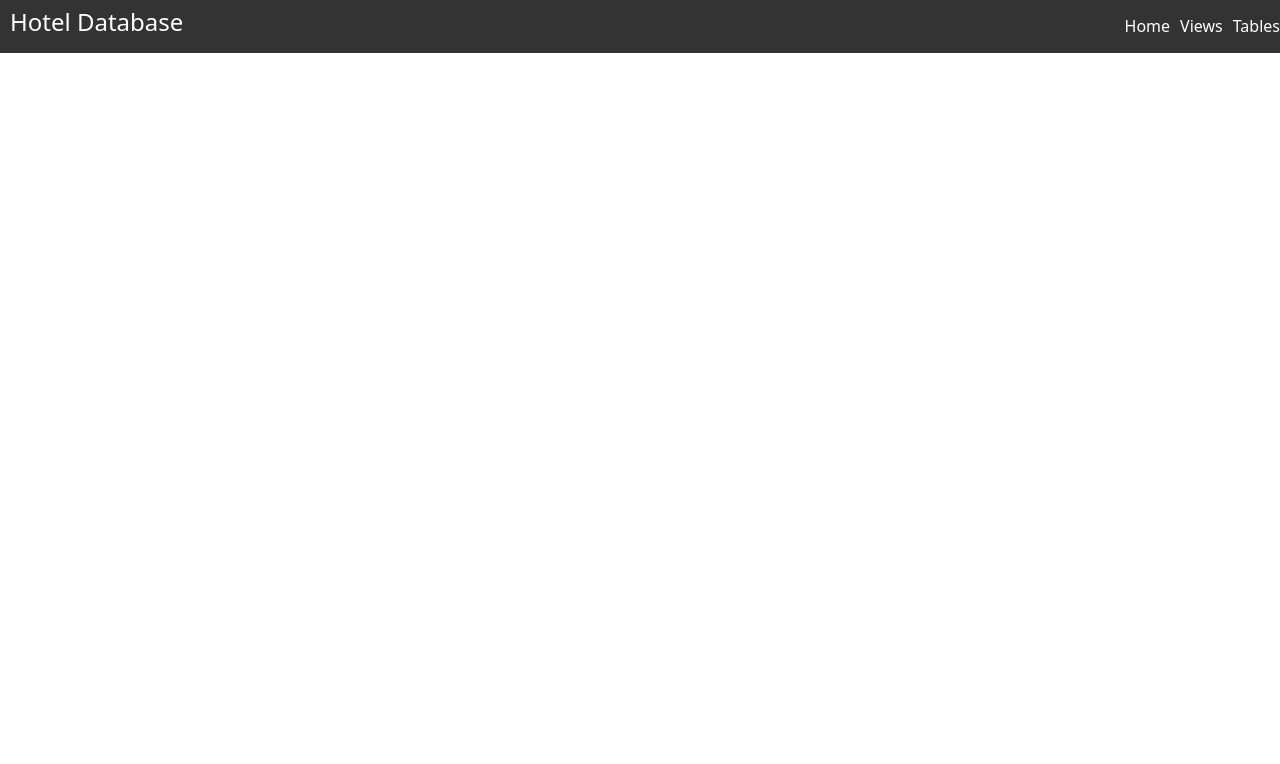
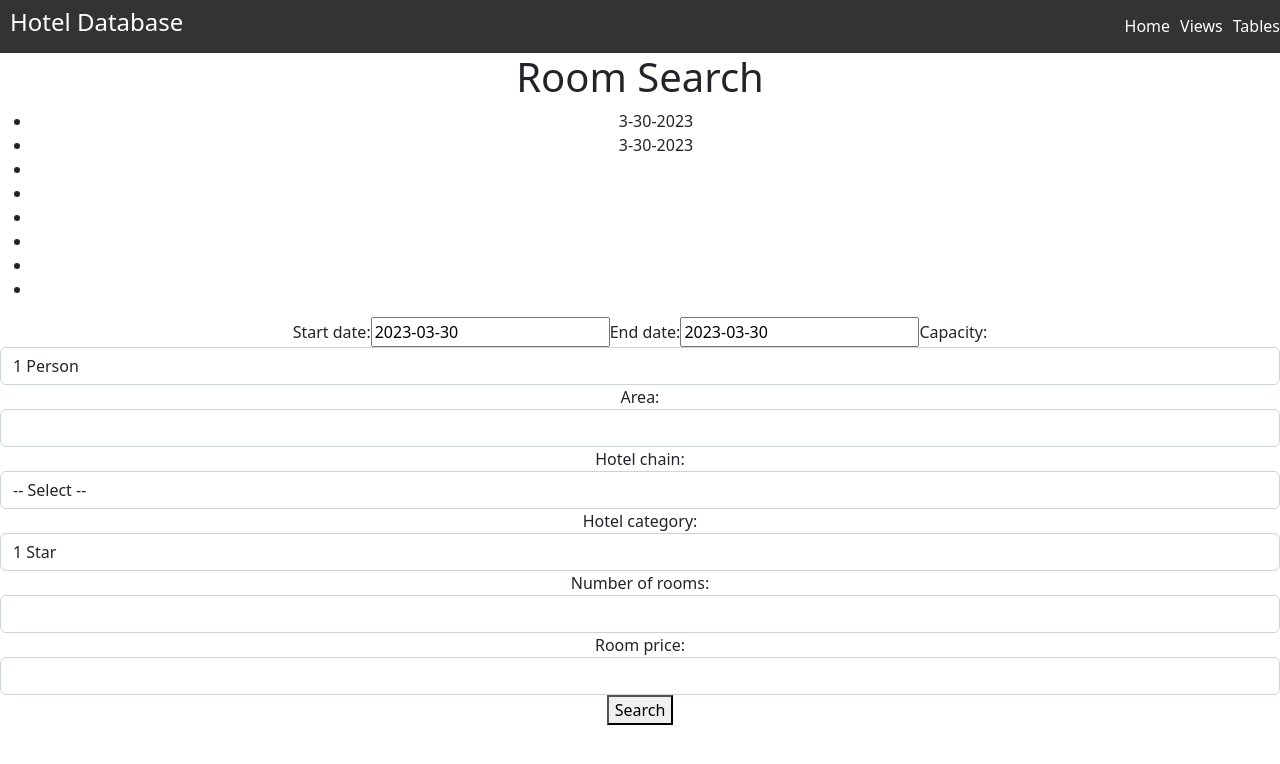
Before and after one commit to PatLuo/CSI-2132-hotel-project, a React (Vite) app in the folder frontend/: page / in a window 1280 px wide. Shown: the top 764 px of the page. Built offline with nearby package versions, Linux system fonts and the light colour scheme.

Commit message:
create roomSearch component

```diff
--- a/frontend/src/App.jsx
+++ b/frontend/src/App.jsx
@@ -8,6 +8,7 @@ import HotelTable from "./HotelTable";
 import RoomTable from "./RoomTable";
 import RoomsPerAreaTable from "./RoomsPerAreaTable";
 import CapacityPerHotel from "./CapacityPerHotelTable";
+import RoomSearch from "./RoomSearch";
 import "./App.css";
 
 function App() {
@@ -16,6 +17,9 @@ function App() {
       <Navbar />
       <div className="App">
         <Switch>
+          <Route path="/" exact>
+            <RoomSearch />
+          </Route>
           <Route path="/views">
             <div className="row">
               <div className="col-md-6">
--- a/frontend/src/RoomSearch.jsx
+++ b/frontend/src/RoomSearch.jsx
@@ -1,11 +1,105 @@
-import { useState } from "react";
+import { useState, useEffect } from "react";
 import axios from "axios";
+import DatePicker from "react-datepicker";
+import "react-datepicker/dist/react-datepicker.css";
 
-function RoomSearch() {
+const RoomSearch = () => {
+  const [startDate, setStartDate] = useState(new Date());
+  const [endDate, setEndDate] = useState(new Date());
+  const [capacity, setCapacity] = useState("");
+  const [area, setArea] = useState("");
+  const [hotelChain, setHotelChain] = useState("");
+  const [hotelCategory, setHotelCategory] = useState("");
+  const [numRooms, setNumRooms] = useState("");
+  const [roomPrice, setRoomPrice] = useState("");
+
+  const [filteredByDate, setFilteredByDate] = useState([]);
+  const [filteredByCapacity, setFilteredByCapacity] = useState([]);
+  const [filteredByArea, setFilteredByArea] = useState([]);
+  const [filteredByHotelChain, setFilteredByHotelChain] = useState([]);
+  const [filteredByHotelCategory, setFilteredByHotelCategory] = useState([]);
+  const [filteredByNumRooms, setFilteredByNumRooms] = useState([]);
+  const [filteredByRoomPrice, setFilteredByRoomPrice] = useState([]);
+
+  const handleSearch = (filterCategory) => {
+    axios.get("http://localhost:3000/filter").then((res) => {
+      setData(res.data);
+    });
+  };
+
   return (
     <div>
       <h1>Room Search</h1>
-      <input type="text" className="form-contrl" placeholder />
+      <ul>
+        <li>{startDate.toLocaleDateString().replace(/\//g, "-")}</li>
+        <li>{endDate.toLocaleDateString().replace(/\//g, "-")}</li>
+        <li>{capacity}</li>
+        <li>{area}</li>
+        <li>{hotelChain}</li>
+        <li>{hotelCategory}</li>
+        <li>{numRooms}</li>
+        <li>{roomPrice}</li>
+      </ul>
+      <label htmlFor="startDate">Start date:</label>
+      <DatePicker
+        selected={startDate}
+        selectsStart
+        startDate={startDate}
+        endDate={endDate}
+        dateFormat="yyyy-MM-dd"
+        onChange={(date) => setStartDate(date)}
+      />
+
+      <label htmlFor="endDate">End date:</label>
+      <DatePicker
+        selected={endDate}
+        selectsEnd
+        startDate={startDate}
+        endDate={endDate}
+        minDate={startDate}
+        dateFormat="yyyy-MM-dd"
+        onChange={(date) => setEndDate(date)}
+      />
+
+      <label htmlFor="capacity">Capacity:</label>
+      <select className="form-control" value={capacity} onChange={(event) => setCapacity(event.target.value)}>
+        <option value="1">1 Person</option>
+        <option value="2">2 Person</option>
+        <option value="3">3 Person</option>
+        <option value="4">4 Person</option>
+        <option value="5">5 Person</option>
+      </select>
+      <label htmlFor="area">Area:</label>
+      <input className="form-control" type="text" value={area} onChange={(event) => setArea(event.target.value)} />
+
+      <label htmlFor="hotelChain">Hotel chain:</label>
+      <select className="form-control" value={hotelChain} onChange={(event) => setHotelChain(event.target.value)}>
+        <option value="">-- Select --</option>
+        <option value="chain1">Chain 1</option>
+        <option value="chain2">Chain 2</option>
+        <option value="chain3">Chain 3</option>
+        <option value="chain4">Chain 4</option>
+        <option value="chain5">Chain 5</option>
+      </select>
+
+      <label htmlFor="hotelCategory">Hotel category:</label>
+      <select className="form-control" value={hotelCategory} onChange={(event) => setHotelCategory(event.target.value)}>
+        <option value="">1 Star</option>
+        <option value="category2">2 Star</option>
+        <option value="category3">3 Star</option>
+        <option value="category3">4 Star</option>
+        <option value="category3">4 Star</option>
+      </select>
+
+      <label htmlFor="numRooms">Number of rooms:</label>
+      <input className="form-control" type="number" value={numRooms} onChange={(event) => setNumRooms(event.target.value)} />
+
+      <label htmlFor="roomPrice">Room price:</label>
+      <input className="form-control" type="number" value={roomPrice} onChange={(event) => setRoomPrice(event.target.value)} />
+
+      <button onClick={handleSearch}>Search</button>
     </div>
   );
-}
+};
+
+export default RoomSearch;
```
